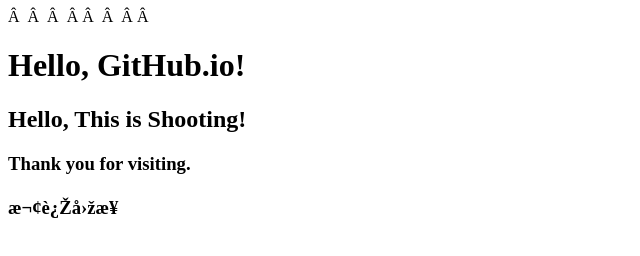
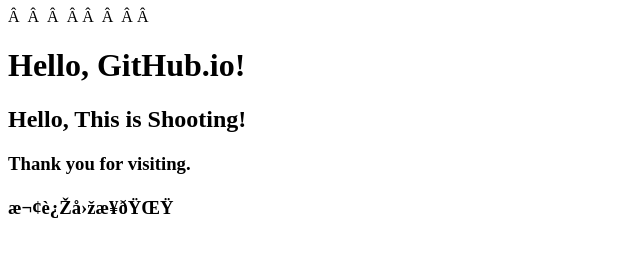
Before and after one commit to Shooting-W/Shooting-W.github.io, a plain HTML site: page index.html in a window 1280 px wide. Shown: the full height of the page, 0-640 px from the left. Drawn offline with Linux system fonts and the light colour scheme.

Commit message:
Update welcome message with star emoji
Added a star emoji to the welcome message.

```diff
--- a/index.html
+++ b/index.html
@@ -8,6 +8,6 @@
     <h1>Hello, GitHub.io!</h1>
     <h2>Hello, This is Shooting!</h2>
     <h3>Thank you for visiting.</h3>
-    <h3>欢迎回来</h3>
+    <h3>欢迎回来🌟</h3>
 </body>
 </html>
```
